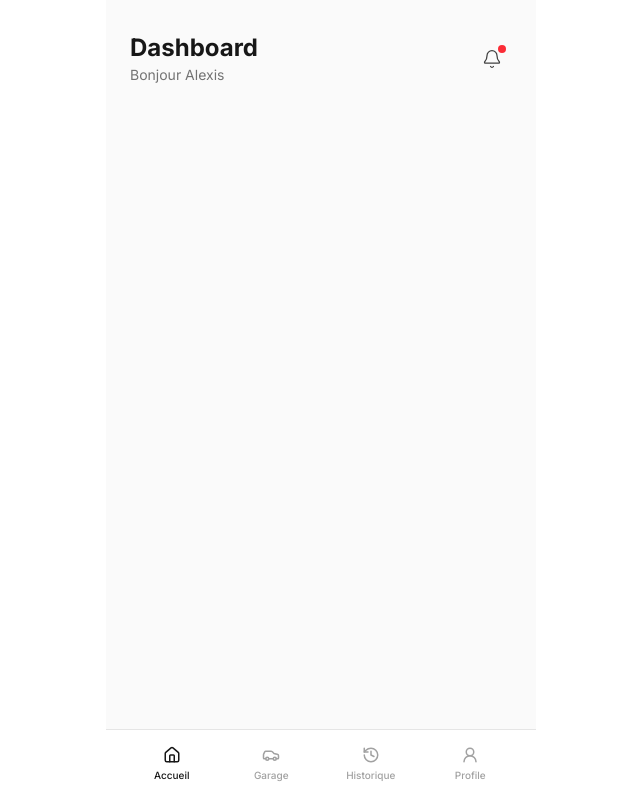
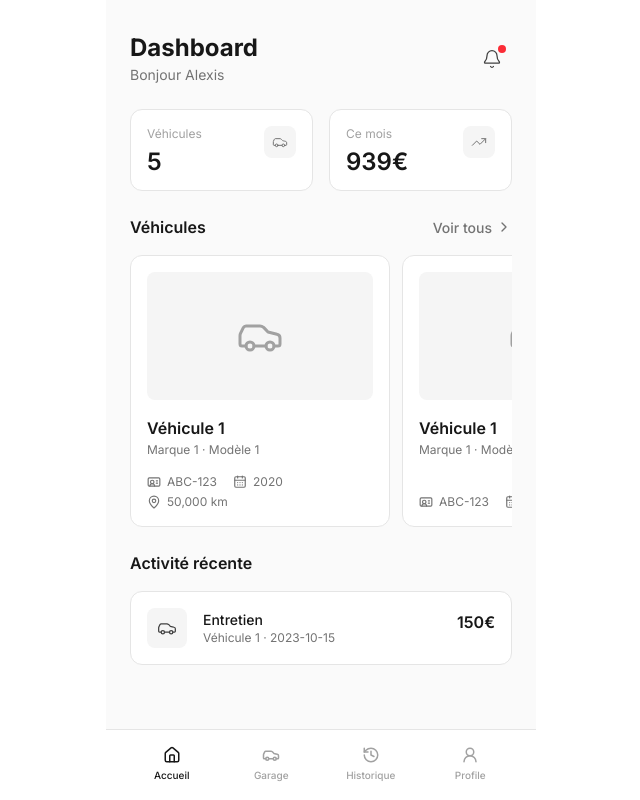
Before and after one commit to FlytziTv/MyDriveLog, a Next.js app: page /dashboard in a window 1280 px wide. Shown: the whole page, without its empty margins (319-959 px from the left). Built offline with nearby package versions, Linux system fonts and the light colour scheme.

Commit message:
feat: ajouter des cartes de statistiques et des sections pour les véhicules et l'activité récente dans le tableau de bord

```diff
--- /dev/null
+++ b/app/(app)/dashboard/SectionDash.tsx
@@ -0,0 +1,27 @@
+import { SectionDashProps } from "@/types";
+import { ChevronRight } from "lucide-react";
+import Link from "next/link";
+
+export default function SectionDash({
+  title,
+  link,
+  textLink,
+  children,
+}: SectionDashProps) {
+  return (
+    <div className="flex flex-col gap-4">
+      <div className="flex flex-row items-center justify-between">
+        <h3 className="text-base font-semibold text-neutral-900">{title}</h3>
+        {link && textLink && (
+          <Link
+            href={link}
+            className="text-[14px] text-neutral-500 font-medium flex items-center gap-1 hover:text-neutral-900 transition-colors"
+          >
+            {textLink} <ChevronRight size={16} />
+          </Link>
+        )}
+      </div>
+      {children}
+    </div>
+  );
+}
--- a/app/(app)/dashboard/page.tsx
+++ b/app/(app)/dashboard/page.tsx
@@ -1,4 +1,8 @@
-import { Bell } from "lucide-react";
+import StatsCard from "@/components/dashboard/StatsCard";
+import { Bell, Car, TrendingUp } from "lucide-react";
+import SectionDash from "./SectionDash";
+import { VehicleVerticalCard } from "@/components/car/MiniaVehicleCard";
+import MiniInterCard from "@/components/Inter/MiniInterCard";
 
 export default function DashboardPage() {
   return (
@@ -14,6 +18,48 @@ export default function DashboardPage() {
           <span className="absolute top-1.5 right-1.5 w-2 h-2 bg-red-500 rounded-full"></span>
         </button>
       </div>
+
+      {/* Mini Stats */}
+      <div className="grid grid-cols-2 gap-4">
+        <StatsCard icon={Car} value="5" label="Véhicules" />
+        <StatsCard icon={TrendingUp} value="939€" label="Ce mois" />
+      </div>
+
+      <SectionDash title="Véhicules" link="/vehicles" textLink="Voir tous">
+        <div className="flex gap-3 overflow-x-auto scrollbar-hide">
+          <VehicleVerticalCard
+            id="1"
+            name="Véhicule 1"
+            brand="Marque 1"
+            model="Modèle 1"
+            year={2020}
+            plate="ABC-123"
+            km={50000}
+          />
+
+          <VehicleVerticalCard
+            id="1"
+            name="Véhicule 1"
+            brand="Marque 1"
+            model="Modèle 1"
+            year={2020}
+            plate="ABC-123"
+            km={500}
+          />
+        </div>
+      </SectionDash>
+
+      <SectionDash title="Activité récente">
+        <div className="flex flex-col gap-2">
+          <MiniInterCard
+            icon={Car}
+            type="Entretien"
+            vehicle="Véhicule 1"
+            cost={150}
+            date="2023-10-15"
+          />
+        </div>
+      </SectionDash>
     </>
   );
 }
--- /dev/null
+++ b/components/Inter/MiniInterCard.tsx
@@ -0,0 +1,39 @@
+import { MiniInterCardProps } from "@/types";
+
+export default function MiniInterCard({
+  icon,
+  type,
+  vehicle,
+  cost,
+  date,
+}: MiniInterCardProps) {
+  const Icon = icon;
+  return (
+    <div className="bg-white border border-neutral-200 rounded-xl p-4 hover:border-neutral-300 flex flex-col gap-4 transition-colors">
+      <div className="flex flex-row items-center gap-4">
+        {/* Icon Container */}
+        <div className="w-10 h-10 rounded-lg bg-neutral-100 flex items-center justify-center shrink-0">
+          <Icon size={20} className="text-neutral-700" strokeWidth={1.5} />
+        </div>
+
+        {/* Content */}
+        <div className="flex-1 min-w-0 flex items-start justify-between gap-4">
+          {/* Details */}
+          <div className="flex flex-col gap-0 min-w-0 flex-1">
+            <p className="text-sm font-medium text-neutral-900 truncate">
+              {type}
+            </p>
+            <p className="text-xs text-neutral-500 truncate">
+              {vehicle} · {date}
+            </p>
+          </div>
+
+          {/* Prix */}
+          <p className="text-base font-semibold text-neutral-900 shrink-0">
+            {cost}€
+          </p>
+        </div>
+      </div>
+    </div>
+  );
+}
--- a/components/car/MiniaVehicleCard.tsx
+++ b/components/car/MiniaVehicleCard.tsx
@@ -60,3 +60,54 @@ export default function MiniaVehicleCard({
     </Link>
   );
 }
+
+export function VehicleVerticalCard({
+  id,
+  name,
+  brand,
+  model,
+  year,
+  plate,
+  km,
+}: MiniaVehicleCardProps) {
+  return (
+    <Link
+      href={`/vehicles/${id}`}
+      className="w-[260px] shrink-0 flex flex-col gap-4 bg-white border border-neutral-200 rounded-xl p-4 cursor-pointer hover:border-neutral-300 transition-colors"
+    >
+      <div className="w-full h-32 bg-neutral-100 rounded-lg flex items-center justify-center">
+        <Car className="w-12 h-12 text-neutral-400" strokeWidth={1.5} />
+      </div>
+
+      {/* Vehicle Details */}
+      <div className="flex flex-col gap-0.5 flex-1 min-w-0">
+        <h3 className="text-base font-semibold text-neutral-900 truncate">
+          {name}
+        </h3>
+        <p className="text-xs text-neutral-500 truncate">
+          {brand} · {model}
+        </p>
+      </div>
+
+      <div className="flex flex-row flex-wrap items-center gap-x-4 gap-y-1">
+        {/* Plate */}
+        <div className="flex items-center gap-1.5 text-xs text-neutral-500">
+          <IdCard size={14} />
+          {plate}
+        </div>
+
+        {/* Year */}
+        <div className="flex items-center gap-1.5 text-xs text-neutral-500">
+          <CalendarDays size={14} />
+          {year}
+        </div>
+
+        {/* Kilometerage */}
+        <div className="flex items-center gap-1.5 text-xs text-neutral-500">
+          <MapPin size={14} />
+          {km.toLocaleString()} km
+        </div>
+      </div>
+    </Link>
+  );
+}
--- /dev/null
+++ b/components/dashboard/StatsCard.tsx
@@ -0,0 +1,22 @@
+import { StatCardProps } from "../../types";
+
+export default function StatsCard({ icon, value, label }: StatCardProps) {
+  const Icon = icon;
+
+  return (
+    <div className="bg-white border border-neutral-200 flex flex-row gap-2 rounded-xl p-4 relative overflow-hidden">
+      {/* Content */}
+      <div className="flex flex-col gap-2 w-full">
+        <p className="text-xs text-neutral-400 ">{label}</p>
+        <p className="text-2xl font-semibold text-neutral-900 leading-none">
+          {value}
+        </p>
+      </div>
+
+      {/* Icon */}
+      <div className="w-8 h-8 rounded-lg bg-neutral-100 flex items-center justify-center shrink-0">
+        <Icon size={16} className="text-neutral-500" strokeWidth={1.5} />
+      </div>
+    </div>
+  );
+}
```
Also changed, not shown: types/index.ts (+24 -0 lines).
